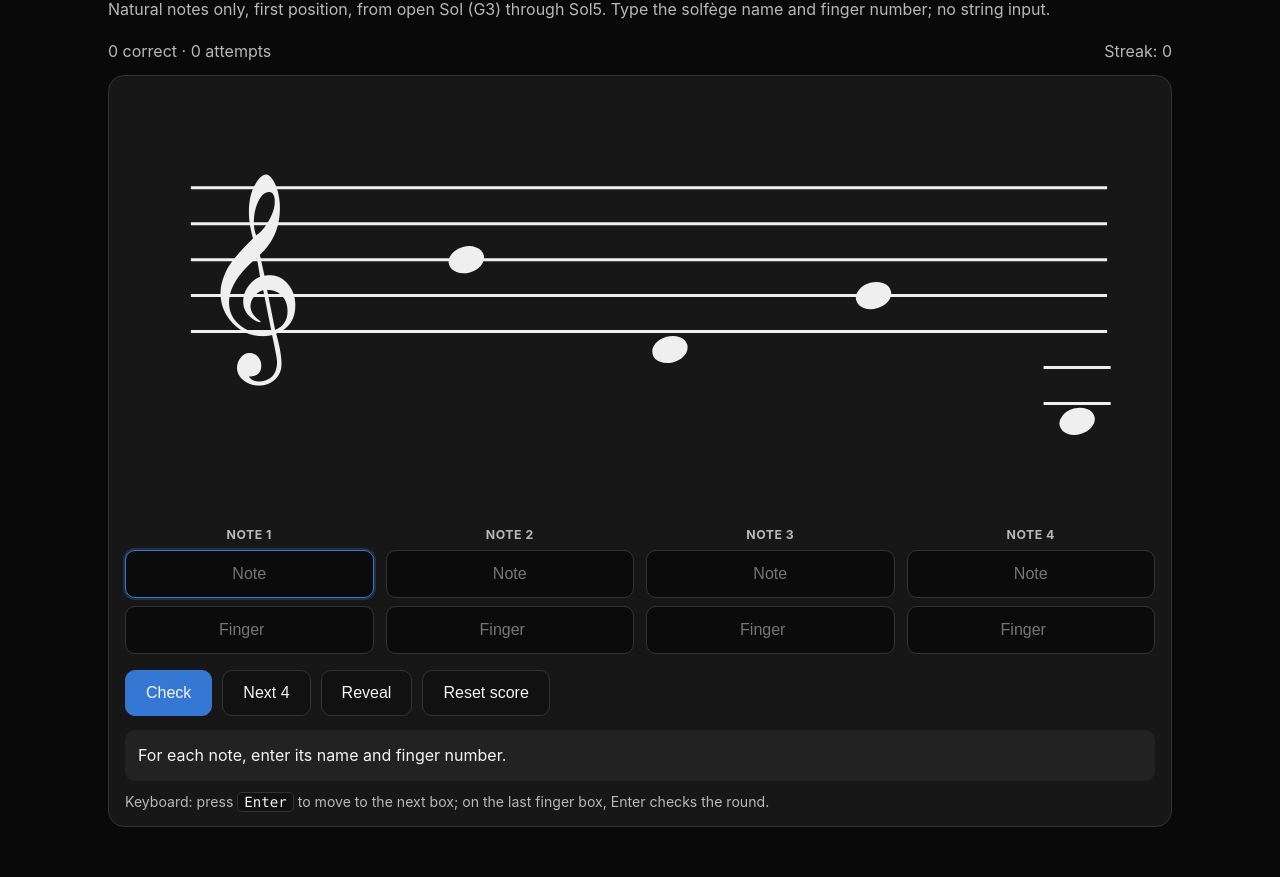
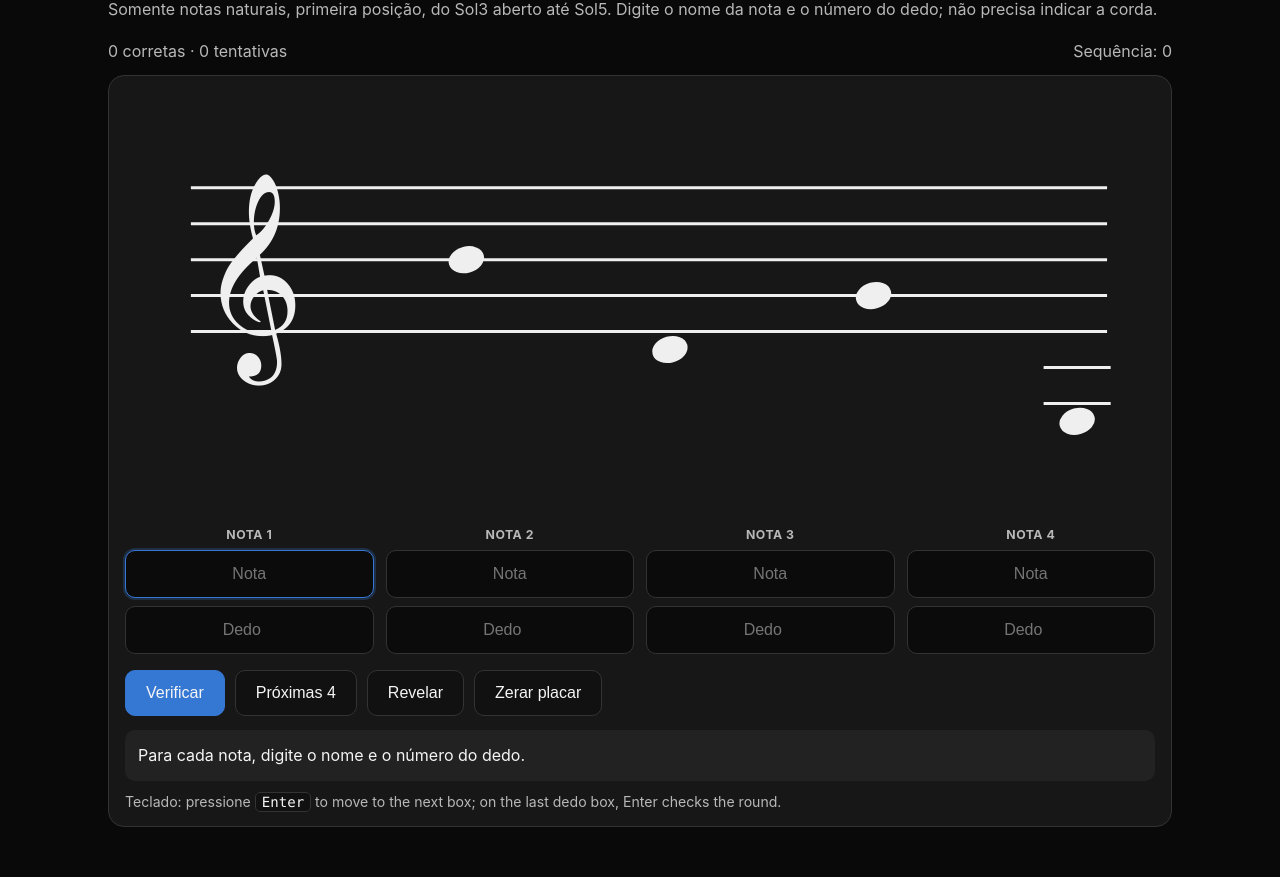
Before and after one commit to sofiaveloso00-boop/violin-note-quiz, a plain HTML site: page index.html in a window 1280 px wide. Shown: the part 74-951 px from the top of the page. Drawn offline with Linux system fonts and the light colour scheme.

Commit message:
Translate violin notes and fingers quiz to Portuguese

```diff
--- a/index.html
+++ b/index.html
@@ -3,7 +3,7 @@
 <head>
 <meta charset="utf-8" />
 <meta name="viewport" content="width=device-width, initial-scale=1" />
-<title>Violin Notes + Fingers — 4 Note Drill</title>
+<title>Notas e Dedos no Violino — Treino de 4 Notas</title>
 <style>
 :root{--bg:#090909;--panel:#171717;--panel2:#222;--text:#f5f5f5;--muted:#b8b8b8;--line:#efefef;--border:#333;--accent:#3578d4;--good:#63d17c;--bad:#ff7a7a}
 *{box-sizing:border-box} body{margin:0;background:var(--bg);color:var(--text);font-family:Inter,ui-sans-serif,system-ui,-apple-system,Segoe UI,Roboto,Arial,sans-serif}
@@ -20,9 +20,9 @@ input{width:100%;min-height:48px;border:1px solid var(--border);border-radius:10
 </head>
 <body>
 <main>
-<h1>Violin Notes + Fingers — 4 Note Drill</h1>
-<p class="sub">Natural notes only, first position, from open Sol (G3) through Sol5. Type the solfège name and finger number; no string input.</p>
-<div class="stats"><span id="score">0 correct · 0 attempts</span><span id="streak">Streak: 0</span></div>
+<h1>Notas e Dedos no Violino — Treino de 4 Notas</h1>
+<p class="sub">Somente notas naturais, primeira posição, do Sol3 aberto até Sol5. Digite o nome da nota e o número do dedo; não precisa indicar a corda.</p>
+<div class="stats"><span id="score">0 corretas · 0 tentativas</span><span id="streak">Sequência: 0</span></div>
 <section class="card">
 <div class="staffwrap">
 <svg id="staff" viewBox="0 0 860 350" class="staff" role="img" aria-label="Treble clef staff with four notes">
@@ -40,13 +40,13 @@ input{width:100%;min-height:48px;border:1px solid var(--border);border-radius:10
 </div>
 <div class="answers" id="answers"></div>
 <div class="actions">
-  <button id="check" class="primary" type="button">Check</button>
-  <button id="next" type="button">Next 4</button>
-  <button id="reveal" type="button">Reveal</button>
-  <button id="reset" type="button">Reset score</button>
+  <button id="check" class="primary" type="button">Verificar</g/button>
+  <button id="next" type="button">Próximas 4</g/button>
+  <button id="reveal" type="button">Revelar</g/button>
+  <button id="reset" type="button">Zerar placar</g/button>
 </div>
-<div id="feedback" class="feedback">For each note, enter its name and finger number.</div>
-<div class="small">Keyboard: press <span class="kbd">Enter</span> to move to the next box; on the last finger box, Enter checks the round.</div>
+<div id="feedback" class="feedback">Para cada nota, digite o nome e o número do dedo.</div>
+<div class="small">Teclado: pressione <span class="kbd">Enter</span> to move to the next box; on the last dedo box, Enter checks the round.</div>
 </section>
 </main>
 <script>
@@ -76,12 +76,12 @@ input{width:100%;min-height:48px;border:1px solid var(--border);border-radius:10
   const feedback=document.getElementById('feedback');
   const scoreEl=document.getElementById('score');
   const streakEl=document.getElementById('streak');
-  let round=[], correctRounds=0, attempts=0, streak=0, graded=false;
+  let round=[], correctRounds=0, tentativas=0, streak=0, graded=false;
 
   function normalize(v){return String(v||'').trim().toLowerCase().normalize('NFD').replace(/[\u0300-\u036f]/g,'')}
   function addLedger(x,y){const l=document.createElementNS('http://www.w3.org/2000/svg','line');l.setAttribute('x1',x-28);l.setAttribute('x2',x+28);l.setAttribute('y1',y);l.setAttribute('y2',y);ledgersG.appendChild(l)}
   function drawLedgers(n,x){if(n.y>=230)addLedger(x,230);if(n.y>=260)addLedger(x,260)}
-  function updateStats(){scoreEl.textContent=`${correctRounds} correct · ${attempts} attempts`;streakEl.textContent=`Streak: ${streak}`}
+  function updateStats(){scoreEl.textContent=`${correctRounds} corretas · ${tentativas} tentativas`;streakEl.textContent=`Sequência: ${streak}`}
   function chooseRound(){const shuffled=[...noteData].sort(()=>Math.random()-.5);return shuffled.slice(0,4)}
 
   function drawRound(){
@@ -91,10 +91,10 @@ input{width:100%;min-height:48px;border:1px solid var(--border);border-radius:10
       const e=document.createElementNS('http://www.w3.org/2000/svg','ellipse');
       e.setAttribute('cx',xs[i]);e.setAttribute('cy',n.y);e.setAttribute('rx','15');e.setAttribute('ry','11');e.setAttribute('transform',`rotate(-15 ${xs[i]} ${n.y})`);notesG.appendChild(e);
       const col=document.createElement('div');col.className='note-col';
-      col.innerHTML=`<div class="lab">NOTE ${i+1}</div><input id="name-${i}" type="text" placeholder="Note" aria-label="Note ${i+1} name"><input id="finger-${i}" type="number" min="0" max="4" placeholder="Finger" aria-label="Note ${i+1} finger">`;
+      col.innerHTML=`<div class="lab">NOTA ${i+1}</div><input id="name-${i}" type="text" placeholder="Nota" aria-label="Nota ${i+1} name"><input id="finger-${i}" type="number" min="0" max="4" placeholder="Dedo" aria-label="Nota ${i+1} dedo">`;
       answers.appendChild(col);
     });
-    bindEnter(); feedback.textContent='For each note, enter its name and finger number.';
+    bindEnter(); feedback.textContent='Para cada nota, digite o nome e o número do dedo.';
     document.getElementById('name-0').focus();
   }
 
@@ -107,19 +107,19 @@ input{width:100%;min-height:48px;border:1px solid var(--border);border-radius:10
     if(graded)return;
     const nameInputs=[0,1,2,3].map(i=>document.getElementById(`name-${i}`));
     const fingerInputs=[0,1,2,3].map(i=>document.getElementById(`finger-${i}`));
-    if(nameInputs.some(x=>!x.value.trim())||fingerInputs.some(x=>x.value==='')){feedback.textContent='Fill in all eight boxes first.';return;}
-    attempts++;
+    if(nameInputs.some(x=>!x.value.trim())||fingerInputs.some(x=>x.value==='')){feedback.textContent='Preencha os oito campos primeiro.';return;}
+    tentativas++;
     const results=round.map((n,i)=>({nameOK:normalize(nameInputs[i].value)===normalize(n.name), fingerOK:String(fingerInputs[i].value).trim()===n.finger}));
     const all=results.every(r=>r.nameOK&&r.fingerOK);
-    if(all){correctRounds++;streak++;feedback.innerHTML='<span class="good">✓ All four correct.</span> '+round.map(n=>`${n.name} / finger ${n.finger}`).join(' · ')}
-    else{streak=0;feedback.innerHTML=round.map((n,i)=>results[i].nameOK&&results[i].fingerOK?`<span class="good">✓ ${n.name} / ${n.finger}</span>`:`<span class="bad">✗ ${n.name} / finger ${n.finger}</span>`).join(' &nbsp;&nbsp; ')}
+    if(all){correctRounds++;streak++;feedback.innerHTML='<span class="good">✓ As quatro estão corretas.</span> '+round.map(n=>`${n.name} / dedo ${n.finger}`).join(' · ')}
+    else{streak=0;feedback.innerHTML=round.map((n,i)=>results[i].nameOK&&results[i].fingerOK?`<span class="good">✓ ${n.name} / ${n.finger}</span>`:`<span class="bad">✗ ${n.name} / dedo ${n.finger}</span>`).join(' &nbsp;&nbsp; ')}
     graded=true;updateStats();
   }
 
   document.getElementById('check').addEventListener('click',grade);
   document.getElementById('next').addEventListener('click',drawRound);
-  document.getElementById('reveal').addEventListener('click',()=>{feedback.textContent=round.map((n,i)=>`${i+1}. ${n.name} — finger ${n.finger}`).join('     ')});
-  document.getElementById('reset').addEventListener('click',()=>{correctRounds=0;attempts=0;streak=0;updateStats();drawRound()});
+  document.getElementById('reveal').addEventListener('click',()=>{feedback.textContent=round.map((n,i)=>`${i+1}. ${n.name} — dedo ${n.finger}`).join('     ')});
+  document.getElementById('reset').addEventListener('click',()=>{correctRounds=0;tentativas=0;streak=0;updateStats();drawRound()});
   updateStats();drawRound();
 })();
 </script>
```
